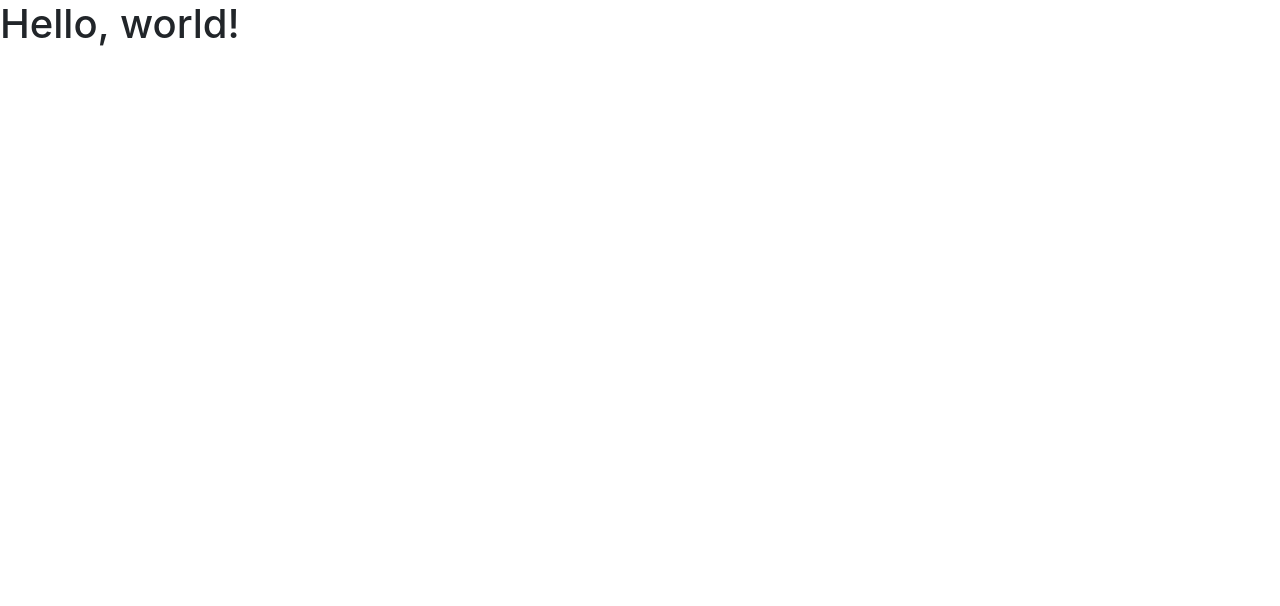
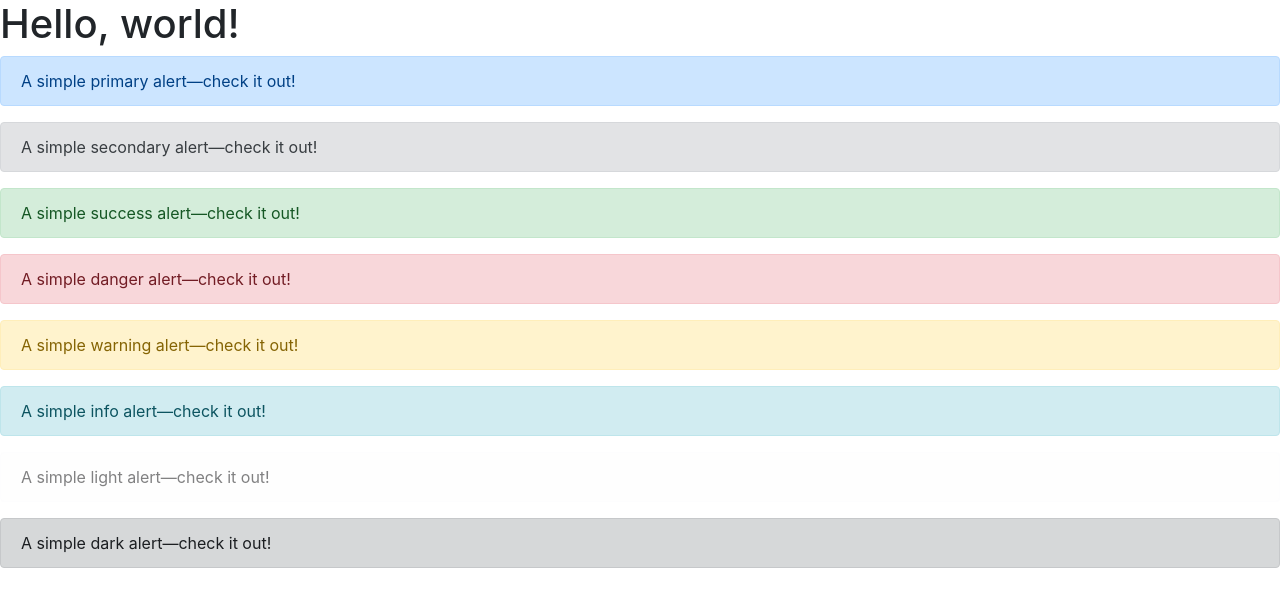
Before and after one commit to oss05/testgitBlanca22, a plain HTML site: page index.html in a window 1280 px wide. Drawn offline with nearby package versions, Linux system fonts and the light colour scheme.

Commit message:
se agregó un alert de bootstrap

```diff
--- a/index.html
+++ b/index.html
@@ -12,7 +12,30 @@
   </head>
   <body>
     <h1>Hello, world!</h1>
-
+<div class="alert alert-primary" role="alert">
+  A simple primary alert—check it out!
+</div>
+<div class="alert alert-secondary" role="alert">
+  A simple secondary alert—check it out!
+</div>
+<div class="alert alert-success" role="alert">
+  A simple success alert—check it out!
+</div>
+<div class="alert alert-danger" role="alert">
+  A simple danger alert—check it out!
+</div>
+<div class="alert alert-warning" role="alert">
+  A simple warning alert—check it out!
+</div>
+<div class="alert alert-info" role="alert">
+  A simple info alert—check it out!
+</div>
+<div class="alert alert-light" role="alert">
+  A simple light alert—check it out!
+</div>
+<div class="alert alert-dark" role="alert">
+  A simple dark alert—check it out!
+</div>
     <!-- Optional JavaScript -->
     <!-- jQuery first, then Popper.js, then Bootstrap JS -->
     <script src="https://code.jquery.com/jquery-3.3.1.slim.min.js" integrity="sha384-q8i/X+965DzO0rT7abK41JStQIAqVgRVzpbzo5smXKp4YfRvH+8abtTE1Pi6jizo" crossorigin="anonymous"></script>
```
